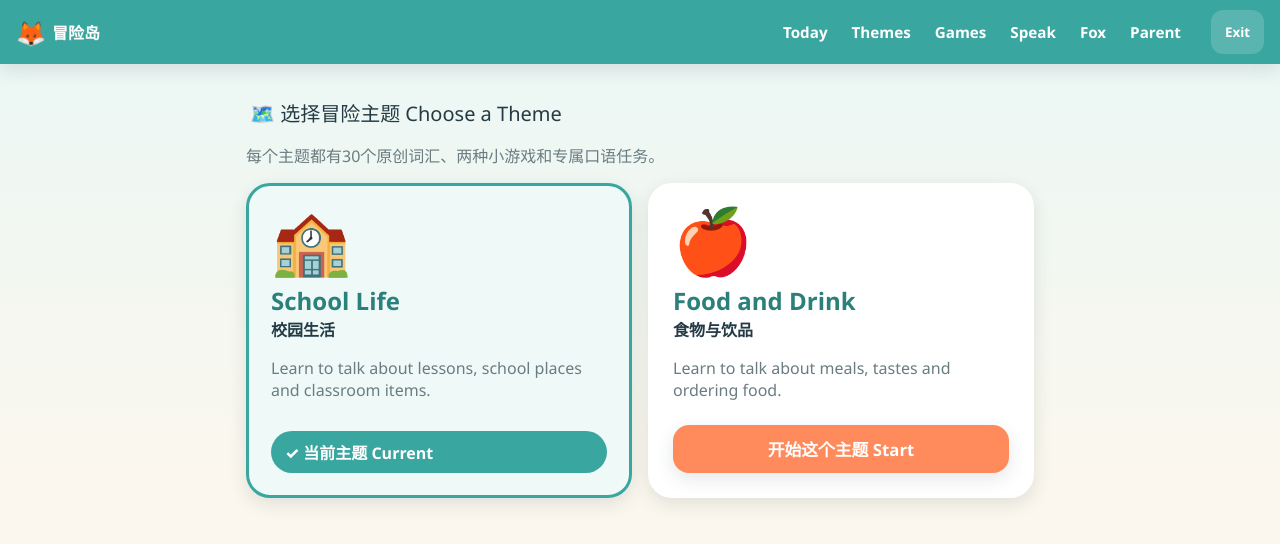
After one commit to bigsniper1982/Child-English, a Flask app: page /themes in a window 1280 px wide. The commit adds this page. Shown: the top 544 px of the page. Run offline with Flask 3, Linux system fonts and the light colour scheme; the visitor is signed in with stand-in values (Sample User, id 1).

Commit message:
feat: add Food and Drink learning theme

```diff
--- a/app/routes.py
+++ b/app/routes.py
@@ -9,11 +9,11 @@ from flask import (
 from app import games as game_engine
 from app import progress as prog
 from app.auth import login_required
-from app.content import get_word, load_words
+from app.content import DEFAULT_THEME, get_theme, get_word, list_themes, load_words
 from app.db import (
     add_stars, clear_child_data, default_child_id, get_child, get_db,
 )
-from app.dialogue import SCENARIO, evaluate, get_turn, num_turns
+from app.dialogue import evaluate, get_scenario, get_turn, num_turns
 
 bp = Blueprint("main", __name__)
 
@@ -22,6 +22,16 @@ NEW_WORDS_PER_DAY = 5
 
 def _child():
     return default_child_id()
+
+
+def _theme():
+    theme = session.get("theme", DEFAULT_THEME)
+    try:
+        get_theme(theme)
+    except ValueError:
+        theme = DEFAULT_THEME
+        session["theme"] = theme
+    return theme
 
 
 # --------------------------------------------------------------- health -------
@@ -42,18 +52,44 @@ def index():
     return redirect(url_for("auth.login"))
 
 
+@bp.route("/themes")
+@login_required
+def themes():
+    current = _theme()
+    return render_template("themes.html", themes=list_themes(), current=current)
+
+
+@bp.route("/theme/select", methods=["POST"])
+@login_required
+def theme_select():
+    theme = request.form.get("theme", "")
+    try:
+        get_theme(theme)
+    except ValueError:
+        return jsonify(error="unknown theme"), 400
+    session["theme"] = theme
+    # A round belongs to the theme it was created for; switching invalidates it.
+    for key in ("listen_seed", "listen_theme", "sentence_seed", "sentence_theme"):
+        session.pop(key, None)
+    return redirect(url_for("main.today"))
+
+
 @bp.route("/today")
 @login_required
 def today():
     child_id = _child()
+    theme_id = _theme()
+    theme = get_theme(theme_id)
     child = get_child(child_id)
-    stats = prog.stats(child_id)
-    seen = {r["word_id"] for r in get_db().execute(
+    stats = prog.stats(child_id, theme=theme_id)
+    seen = {row["word_id"] for row in get_db().execute(
         "SELECT word_id FROM vocab_progress WHERE child_id = ?", (child_id,)
     ).fetchall()}
-    new_words = [w for w in load_words() if w["id"] not in seen][:NEW_WORDS_PER_DAY]
+    new_words = [word for word in load_words(theme_id)
+                 if word["id"] not in seen][:NEW_WORDS_PER_DAY]
     return render_template(
-        "today.html", child=child, stats=stats,
+        "today.html", child=child, stats=stats, theme=theme,
+        speaking_title=get_scenario(theme_id)["title"],
         new_words=new_words, due_count=stats["due_words"],
     )
 
@@ -63,22 +99,28 @@ def today():
 @login_required
 def learn():
     child_id = _child()
-    seen = {r["word_id"] for r in get_db().execute(
+    theme_id = _theme()
+    seen = {row["word_id"] for row in get_db().execute(
         "SELECT word_id FROM vocab_progress WHERE child_id = ?", (child_id,)
     ).fetchall()}
-    new_words = [w for w in load_words() if w["id"] not in seen][:NEW_WORDS_PER_DAY]
-    if not new_words:  # all learned once – let them study the full set again
-        new_words = load_words()[:NEW_WORDS_PER_DAY]
-    return render_template("learn.html", words=new_words, mode="learn")
+    theme_words = load_words(theme_id)
+    new_words = [word for word in theme_words
+                 if word["id"] not in seen][:NEW_WORDS_PER_DAY]
+    if not new_words:
+        new_words = theme_words[:NEW_WORDS_PER_DAY]
+    return render_template("learn.html", words=new_words, mode="learn",
+                           theme=get_theme(theme_id))
 
 
 @bp.route("/review")
 @login_required
 def review():
     child_id = _child()
-    due = prog.due_words(child_id)
-    words = [get_word(wid) for wid in due if get_word(wid)]
-    return render_template("learn.html", words=words, mode="review")
+    theme_id = _theme()
+    due = prog.due_words(child_id, theme=theme_id)
+    words = [get_word(word_id, theme_id) for word_id in due]
+    return render_template("learn.html", words=[word for word in words if word],
+                           mode="review", theme=get_theme(theme_id))
 
 
 @bp.route("/learn/review", methods=["POST"])
@@ -88,7 +130,7 @@ def learn_review():
     data = request.get_json(silent=True) or request.form
     word_id = data.get("word_id")
     correct = str(data.get("correct")).lower() in ("true", "1", "yes")
-    if not get_word(word_id):
+    if not get_word(word_id, _theme()):
         return jsonify(error="unknown word"), 400
     row = prog.record_review(child_id, word_id, correct)
     if correct:
@@ -102,16 +144,18 @@ def learn_review():
 @bp.route("/games")
 @login_required
 def games():
-    return render_template("games.html")
+    return render_template("games.html", theme=get_theme(_theme()))
 
 
 @bp.route("/games/listen")
 @login_required
 def games_listen():
     seed = random.randrange(1, 10_000_000)
+    theme = _theme()
     session["listen_seed"] = seed
-    rnd = game_engine.make_listen_round(seed=seed)
-    return render_template("game_listen.html", rnd=rnd)
+    session["listen_theme"] = theme
+    rnd = game_engine.make_listen_round(seed=seed, theme=theme)
+    return render_template("game_listen.html", rnd=rnd, theme=get_theme(theme))
 
 
 @bp.route("/games/listen/submit", methods=["POST"])
@@ -120,9 +164,10 @@ def games_listen_submit():
     child_id = _child()
     data = request.get_json(silent=True) or {}
     seed = session.pop("listen_seed", None)
-    if seed is None:
+    theme = session.pop("listen_theme", None)
+    if seed is None or theme is None:
         return jsonify(error="no active round"), 400
-    rnd = game_engine.make_listen_round(seed=seed)
+    rnd = game_engine.make_listen_round(seed=seed, theme=theme)
     score, total = game_engine.grade_listen(rnd, data.get("answers", {}))
     _save_game(child_id, "listen", score, total)
     return jsonify(score=score, total=total, stars=score)
@@ -132,9 +177,11 @@ def games_listen_submit():
 @login_required
 def games_sentence():
     seed = random.randrange(1, 10_000_000)
+    theme = _theme()
     session["sentence_seed"] = seed
-    rnd = game_engine.make_sentence_round(seed=seed)
-    return render_template("game_sentence.html", rnd=rnd)
+    session["sentence_theme"] = theme
+    rnd = game_engine.make_sentence_round(seed=seed, theme=theme)
+    return render_template("game_sentence.html", rnd=rnd, theme=get_theme(theme))
 
 
 @bp.route("/games/sentence/submit", methods=["POST"])
@@ -143,9 +190,10 @@ def games_sentence_submit():
     child_id = _child()
     data = request.get_json(silent=True) or {}
     seed = session.pop("sentence_seed", None)
-    if seed is None:
+    theme = session.pop("sentence_theme", None)
+    if seed is None or theme is None:
         return jsonify(error="no active round"), 400
-    rnd = game_engine.make_sentence_round(seed=seed)
+    rnd = game_engine.make_sentence_round(seed=seed, theme=theme)
     score, total = game_engine.grade_sentence(rnd, data.get("answers", {}))
     _save_game(child_id, "sentence", score, total)
     return jsonify(score=score, total=total, stars=score)
@@ -168,8 +216,12 @@ def _save_game(child_id, game, score, total):
 @bp.route("/speaking")
 @login_required
 def speaking():
-    turns = [dict(index=i, **get_turn(i)) for i in range(num_turns())]
-    return render_template("speaking.html", scenario=SCENARIO, turns=turns)
+    theme = _theme()
+    scenario = get_scenario(theme)
+    turns = [dict(index=index, **get_turn(index, theme))
+             for index in range(num_turns(theme))]
+    return render_template("speaking.html", scenario=scenario, turns=turns,
+                           theme=get_theme(theme))
 
 
 @bp.route("/speaking/attempt", methods=["POST"])
@@ -181,15 +233,20 @@ def speaking_attempt():
         turn_index = int(data.get("turn", -1))
     except (TypeError, ValueError):
         turn_index = -1
-    if not (0 <= turn_index < num_turns()):
+    theme = data.get("theme") or _theme()
+    try:
+        scenario = get_scenario(theme)
+    except ValueError:
+        return jsonify(error="bad theme"), 400
+    if not (0 <= turn_index < num_turns(theme)):
         return jsonify(error="bad turn"), 400
-    result = evaluate(turn_index, data.get("text", ""))
+    result = evaluate(turn_index, data.get("text", ""), theme)
     # Persist only the *outcome*, never the raw audio or full transcript.
     get_db().execute(
         "INSERT INTO speaking_attempts"
         " (child_id, scenario, turn_index, keyword_hit, complete, created_at)"
         " VALUES (?, ?, ?, ?, ?, ?)",
-        (child_id, SCENARIO["id"], turn_index,
+        (child_id, scenario["id"], turn_index,
          1 if result["hit"] else 0, 1 if result["complete_sentence"] else 0,
          dt.date.today().isoformat()),
     )
@@ -210,7 +267,7 @@ def speaking_attempt():
 def pet():
     child_id = _child()
     child = get_child(child_id)
-    stats = prog.stats(child_id)
+    stats = prog.stats(child_id, theme=None)
     return render_template("pet.html", child=child, stats=stats)
 
 
@@ -220,8 +277,13 @@ def pet():
 def parent():
     child_id = _child()
     child = get_child(child_id)
-    stats = prog.stats(child_id)
-    return render_template("parent.html", child=child, stats=stats)
+    stats = prog.stats(child_id, theme=None)
+    theme_stats = [
+        dict(theme=theme, stats=prog.stats(child_id, theme=theme["id"]))
+        for theme in list_themes()
+    ]
+    return render_template("parent.html", child=child, stats=stats,
+                           theme_stats=theme_stats)
 
 
 @bp.route("/parent/clear", methods=["POST"])
--- a/app/static/css/style.css
+++ b/app/static/css/style.css
@@ -34,6 +34,13 @@ a{color:var(--teal-dark)}
 .btn-ghost{
   background:rgba(255,255,255,.16);color:#fff;border:0;border-radius:12px;
   min-height:var(--touch);padding:8px 14px;font-weight:700;cursor:pointer;
+}
+
+@media(max-width:600px){
+  .topbar{flex-wrap:wrap}
+  .topnav{order:3;width:100%;margin-left:0;overflow-x:auto;flex-wrap:nowrap;padding-bottom:2px}
+  .topnav a{flex:0 0 auto}
+  .logout{margin-left:auto}
 }
 
 /* ---------- buttons ---------- */
@@ -165,6 +172,31 @@ button{font-family:inherit}
 .transcript{color:#6a7c82;font-style:italic}
 .disclaimer{color:#7b8c92;font-size:.85rem}
 
+/* ---------- themes ---------- */
+.theme-strip{
+  display:flex;align-items:center;justify-content:space-between;gap:12px;
+  background:#fff7d6;border:2px solid #f2d77c;border-radius:16px;
+  padding:10px 14px;margin:10px 0 18px;font-weight:800;
+}
+.theme-strip.compact{display:inline-flex;margin:0 0 12px}
+.theme-strip a{white-space:nowrap}
+.theme-grid{display:grid;grid-template-columns:1fr;gap:16px;margin-top:16px}
+@media(min-width:620px){.theme-grid{grid-template-columns:1fr 1fr}}
+.theme-card{
+  background:var(--card);border:3px solid transparent;border-radius:24px;
+  box-shadow:var(--shadow);padding:22px;display:flex;flex-direction:column;gap:8px;
+}
+.theme-card.active{border-color:var(--teal);background:#effaf8}
+.theme-emoji{font-size:4rem;line-height:1}
+.theme-card h2{margin:4px 0 0;color:var(--teal-dark)}
+.theme-zh{font-weight:800;margin:0}
+.current-badge{display:inline-block;background:var(--teal);color:#fff;border-radius:999px;padding:9px 14px;font-weight:800;margin-top:auto}
+.theme-progress-grid{display:grid;grid-template-columns:1fr;gap:12px}
+@media(min-width:620px){.theme-progress-grid{grid-template-columns:1fr 1fr}}
+.theme-progress-card{margin:0}
+@media(max-width:600px){.theme-strip{align-items:flex-start;flex-direction:column}}
+.theme-progress-card h3{margin-top:0}
+
 /* ---------- fox / pet ---------- */
 .fox-stage{text-align:center;padding:20px}
 .fox-emoji{font-size:5rem;line-height:1}
--- a/app/static/js/speaking.js
+++ b/app/static/js/speaking.js
@@ -7,6 +7,7 @@
   if (!root) return;
 
   var turns = JSON.parse(root.dataset.turns || '[]');
+  var theme = root.dataset.theme || 'school_life';
   var attemptUrl = root.dataset.attemptUrl;
   var csrf = root.dataset.csrf;
   var backUrl = root.dataset.backUrl;
@@ -101,7 +102,7 @@
     fetch(attemptUrl, {
       method: 'POST',
       headers: { 'Content-Type': 'application/json', 'X-CSRF-Token': csrf },
-      body: JSON.stringify({ turn: idx, text: text })
+      body: JSON.stringify({ turn: idx, text: text, theme: theme })
     }).then(function (r) { return r.json(); }).then(function (d) {
       handle(d, text);
     }).catch(function () { showHeard('网络出了点问题，请再试一次。'); });
--- a/app/static/sw.js
+++ b/app/static/sw.js
@@ -1,6 +1,6 @@
 /* Minimal offline-friendly service worker. Caches the app shell and static
    assets; network-first for navigation so login/auth always works online. */
-var CACHE = 'adventure-island-v1';
+var CACHE = 'adventure-island-v3';
 var SHELL = [
   '/static/css/style.css',
   '/static/js/tts.js',
--- a/app/templates/base.html
+++ b/app/templates/base.html
@@ -20,6 +20,7 @@
     {% if session.get('logged_in') %}
     <nav class="topnav" aria-label="Main">
       <a href="{{ url_for('main.today') }}">Today</a>
+      <a href="{{ url_for('main.themes') }}">Themes</a>
       <a href="{{ url_for('main.games') }}">Games</a>
       <a href="{{ url_for('main.speaking') }}">Speak</a>
       <a href="{{ url_for('main.pet') }}">Fox</a>
--- a/app/templates/games.html
+++ b/app/templates/games.html
@@ -2,6 +2,10 @@
 {% block title %}小游戏 · Adventure Island{% endblock %}
 {% block content %}
 <div class="section-title">🎮 小游戏 Games</div>
+<div class="theme-strip">
+  <span>{{ theme['emoji'] }} {{ theme['title'] }} · {{ theme['title_zh'] }}</span>
+  <a href="{{ url_for('main.themes') }}">切换主题 Switch</a>
+</div>
 <div class="game-grid">
   <a class="game-tile" href="{{ url_for('main.games_listen') }}">
     <span class="ico">👂</span>
--- a/app/templates/learn.html
+++ b/app/templates/learn.html
@@ -3,6 +3,9 @@
 {% block content %}
 <div class="section-title">
   {% if mode == 'review' %}🔁 复习 Review{% else %}📚 学习新词 Learn{% endif %}
+</div>
+<div class="theme-strip compact">
+  <span>{{ theme['emoji'] }} {{ theme['title'] }} · {{ theme['title_zh'] }}</span>
 </div>
 
 {% if words %}
--- a/app/templates/speaking.html
+++ b/app/templates/speaking.html
@@ -1,10 +1,12 @@
 {% extends "base.html" %}
-{% block title %}School Helper · Adventure Island{% endblock %}
+{% block title %}{{ scenario['title'] }} · Adventure Island{% endblock %}
 {% block content %}
 <div class="section-title">🎤 {{ scenario['title'] }}</div>
+<div class="theme-strip compact"><span>{{ theme['emoji'] }} {{ theme['title'] }} · {{ theme['title_zh'] }}</span></div>
 <p class="muted">{{ scenario['intro'] }}</p>
 
 <div id="chat"
+     data-theme="{{ theme['id'] }}"
      data-attempt-url="{{ url_for('main.speaking_attempt') }}"
      data-csrf="{{ csrf_token }}"
      data-back-url="{{ url_for('main.today') }}"
--- /dev/null
+++ b/app/templates/themes.html
@@ -0,0 +1,28 @@
+{% extends "base.html" %}
+{% block title %}选择主题 · Adventure Island{% endblock %}
+{% block content %}
+<div class="section-title">🗺️ 选择冒险主题 Choose a Theme</div>
+<p class="muted">每个主题都有30个原创词汇、两种小游戏和专属口语任务。</p>
+
+<div class="theme-grid">
+{% for theme in themes %}
+  <article class="theme-card{% if theme['id'] == current %} active{% endif %}">
+    <div class="theme-emoji" aria-hidden="true">{{ theme['emoji'] }}</div>
+    <div>
+      <h2>{{ theme['title'] }}</h2>
+      <p class="theme-zh">{{ theme['title_zh'] }}</p>
+      <p class="muted">{{ theme['description'] }}</p>
+    </div>
+    {% if theme['id'] == current %}
+      <span class="current-badge">✓ 当前主题 Current</span>
+    {% else %}
+      <form method="post" action="{{ url_for('main.theme_select') }}">
+        <input type="hidden" name="csrf_token" value="{{ csrf_token }}">
+        <input type="hidden" name="theme" value="{{ theme['id'] }}">
+        <button class="btn-primary" type="submit">开始这个主题 Start</button>
+      </form>
+    {% endif %}
+  </article>
+{% endfor %}
+</div>
+{% endblock %}
--- a/content/school_life.json
+++ b/content/school_life.json
@@ -2,6 +2,8 @@
   "theme": "school_life",
   "title": "School Life",
   "title_zh": "校园生活",
+  "emoji": "🏫",
+  "description": "Learn to talk about lessons, school places and classroom items.",
   "source": "Original content written for the English Adventure Island private MVP.",
   "words": [
     {"id": "teacher", "en": "teacher", "zh": "老师", "pos": "noun", "emoji": "👩‍🏫", "color": "#F6A5C0", "chunk": "my teacher", "example": "My teacher is very kind."},
```
Also changed, not shown: app/content.py (+47 -12 lines), app/dialogue.py (+98 -69 lines), app/progress.py (+26 -15 lines), app/templates/parent.html (+12 -2 lines), app/templates/today.html (+5 -2 lines), content/food_and_drink.json (added, +40 -0 lines), tests/test_content.py (+29 -13 lines), tests/test_dialogue.py (+17 -0 lines), tests/test_routes.py (+97 -1 lines), README.md.
